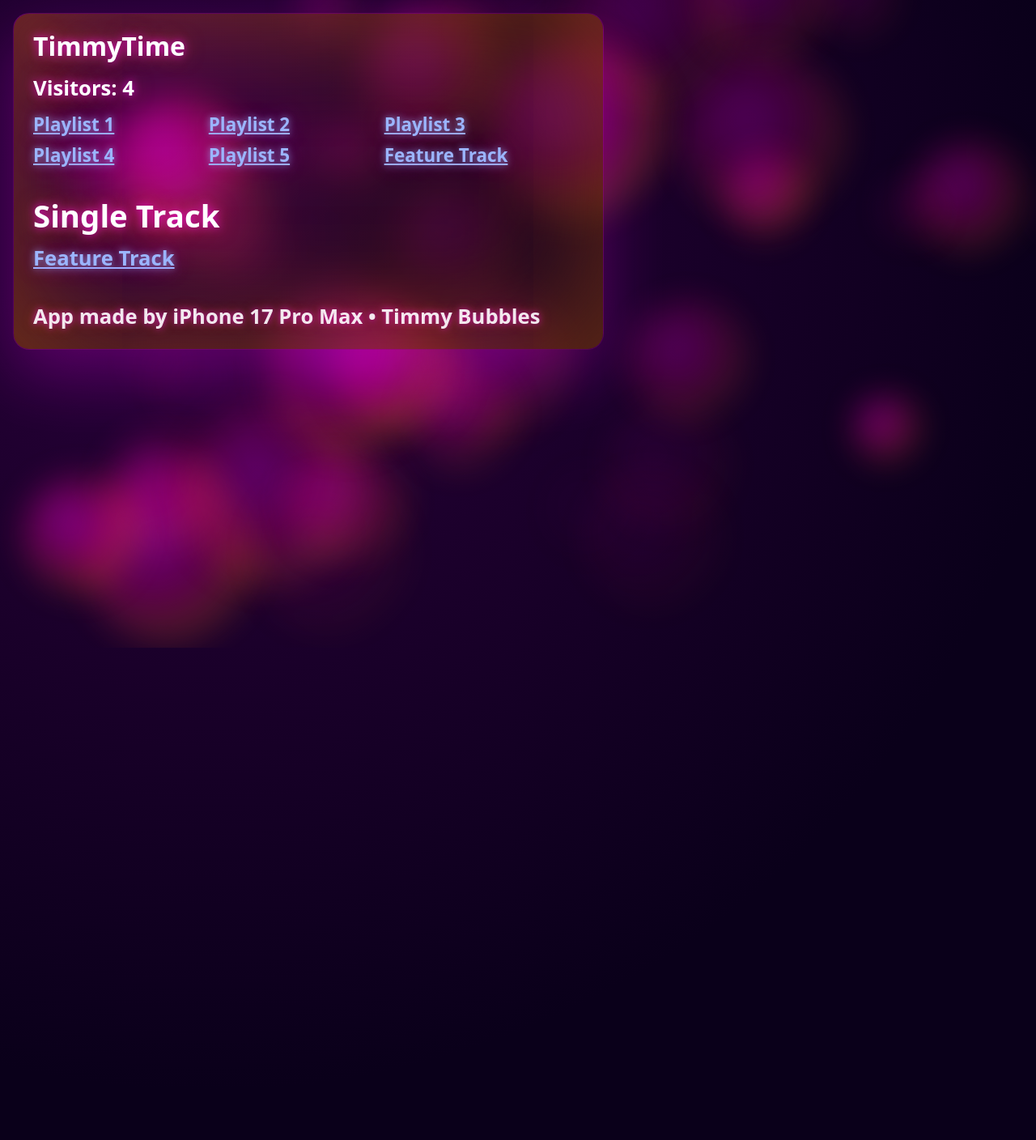
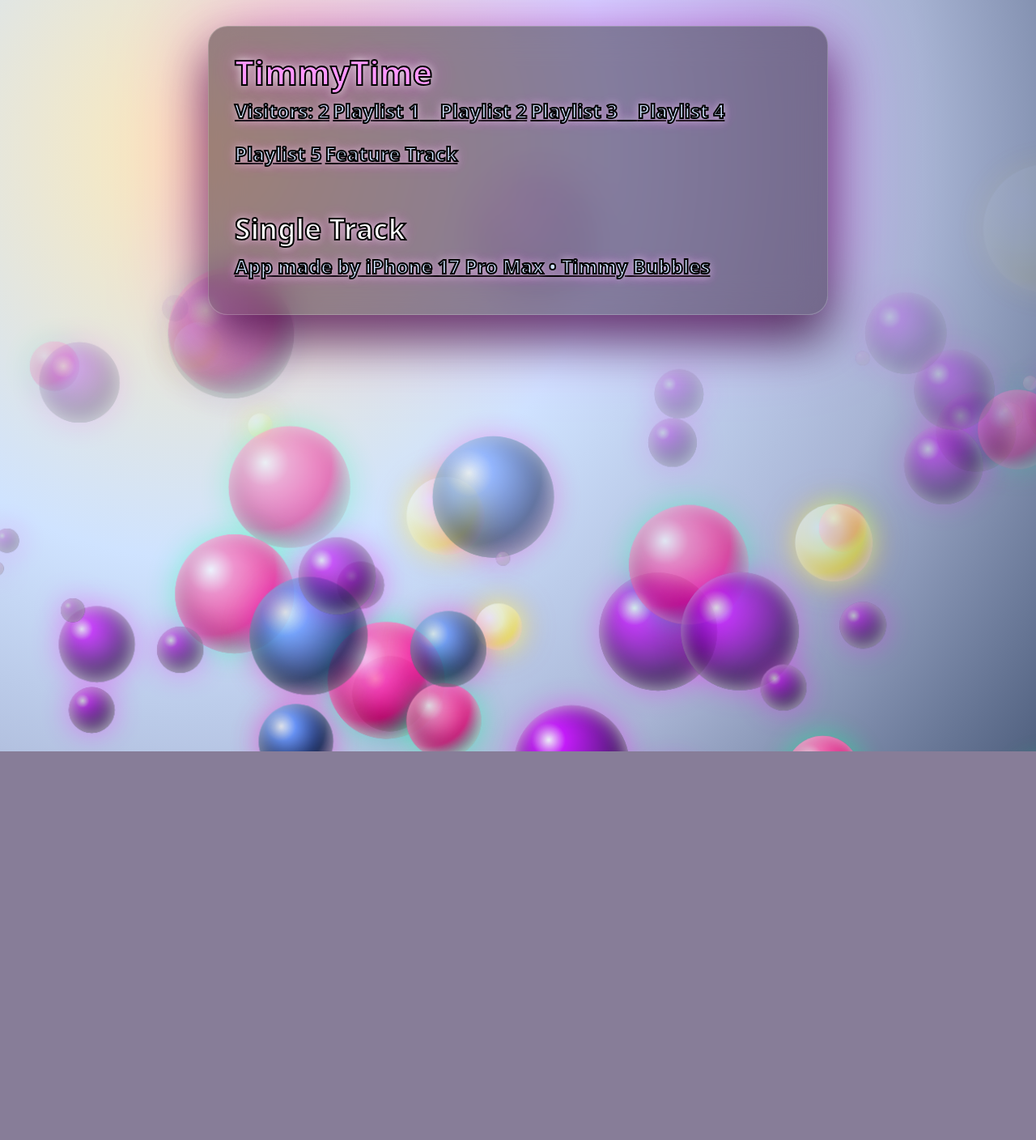
Before and after one commit to timmyjonesusn-netizen/Timmy-wsgi, a Flask app: template templates/index.html in a window 1280 px wide. Shown: the whole page at 81% size. After the commit the page ends 928 px from the top, so only its background shows below. Run offline with Flask 3, Linux system fonts and the light colour scheme; the template is opened without the code that fills it, so the values that code supplies are empty.

Commit message:
Update index.html

```diff
--- a/templates/index.html
+++ b/templates/index.html
@@ -2,269 +2,300 @@
 <html lang="en">
 <head>
 <meta charset="UTF-8" />
-<meta name="viewport" content="width=device-width, initial-scale=1.0" />
+<meta name="viewport" content="width=device-width,initial-scale=1.0" />
 <title>TimmyTime</title>
+
 <style>
-  * {
-    box-sizing: border-box;
+/* =============== PAGE BACKGROUND =============== */
+body {
   margin: 0;
-    padding: 0;
-  }
-
-  body {
   min-height: 100vh;
+  background: radial-gradient(circle at 20% 20%, #ffeab5 0%, #cfe3ff 40%, #a8b4d4 70%, #516180 100%);
   font-family: system-ui, -apple-system, BlinkMacSystemFont, "Inter", sans-serif;
-    background: radial-gradient(circle at 20% 20%, #2b003b 0%, #0a001a 70%);
+  display: flex;
+  justify-content: center;
+  align-items: flex-start;
+  padding: 2rem 1rem 6rem;
   color: #fff;
-    overflow-x: hidden;
-    overflow-y: auto;
   position: relative;
-  }
-
-  /* BUBBLE LAYER SITS BEHIND CONTENT */
-  #bubble-layer {
-    position: fixed;
-    inset: 0;
-    z-index: 0;
-    pointer-events: none;
   overflow: hidden;
 }
 
-  /* one neon bubble */
+/* layer for bubbles sits BEHIND card */
+#bubble-layer {
+  position: absolute;
+  inset: 0;
+  overflow: hidden;
+  pointer-events: none;
+  z-index: 1;
+}
+
+/* =============== CARD / PANEL =============== */
+.card-wrapper {
+  position: relative;
+  z-index: 10;
+  max-width: 700px;
+  width: 100%;
+  border-radius: 24px;
+  padding: 2rem;
+  background: rgba(40, 0, 40, 0.45); /* slightly darker for contrast */
+  backdrop-filter: blur(20px);
+  box-shadow:
+    0 0 120px rgba(255,0,255,0.4),   /* back-glow for "stage light" */
+    0 30px 60px rgba(0,0,0,0.7);
+  border: 1px solid rgba(255,255,255,0.2);
+  color: #fff;
+}
+
+/* =============== TEXT STYLE =============== */
+.card-wrapper h1,
+.card-wrapper h2,
+.card-wrapper p,
+.card-wrapper a {
+  font-weight: 700;
+  line-height: 1.2;
+  color: #fff;
+  text-shadow:
+    0 0 10px rgba(255,255,255,0.8),
+    0 0 20px rgba(255,0,255,0.4);
+  -webkit-text-stroke: 2px #000; /* black edge = readable over chaos */
+  margin: 0 0 0.75rem;
+}
+
+.card-wrapper h1 {
+  font-size: 2.6rem;
+  margin-top: 0;
+  margin-bottom: 0.5rem;
+  animation: titlePulse 4s infinite;
+}
+
+/* header slow neon breathe */
+@keyframes titlePulse {
+  0%   { color: #ffb2ff; text-shadow: 0 0 10px #fff, 0 0 30px rgba(255,0,255,0.5); }
+  50%  { color: #ff7bff; text-shadow: 0 0 12px #fff, 0 0 40px rgba(255,0,255,0.7); }
+  100% { color: #ffb2ff; text-shadow: 0 0 10px #fff, 0 0 30px rgba(255,0,255,0.5); }
+}
+
+.card-wrapper h2 {
+  font-size: 2.2rem;
+  margin-top: 2rem;
+}
+
+.card-wrapper p,
+.card-wrapper a {
+  font-size: 1.5rem;
+  color: #cfe3ff;
+  text-decoration: underline;
+  display: inline-block;
+}
+
+/* =============== BUBBLE CORE STYLE =============== */
 .bubble {
   position: absolute;
-    width: var(--size);
-    height: var(--size);
-    left: var(--x);
-    top: var(--y);
   border-radius: 50%;
-    background: radial-gradient(circle at 40% 40%,
-      rgba(255,0,255,0.85) 0%,
-      rgba(255,0,140,0.6) 40%,
-      rgba(255,140,0,0.5) 70%,
-      rgba(0,0,0,0) 75%
-    );
-    filter: blur(20px);
-    animation: floatUp var(--duration) linear infinite;
+  opacity: 0.9;
+  animation: floatUp linear infinite;
+  will-change: transform, opacity;
 }
 
+/* glossy and depth added per bubble type (instead of 1-style-for-all) */
+
+/* 1) DEEP PURPLE + WHITE REFLECTION */
+.bubble.purple {
+  background: radial-gradient(
+    circle at 30% 30%,
+    rgba(255,255,255,0.95) 0%,   /* bright hit */
+    rgba(200,0,255,1) 15%,       /* magenta shine */
+    rgba(80,0,120,1) 60%,        /* deep purple body */
+    rgba(30,0,60,1) 100%         /* dark rim */
+  );
+  box-shadow:
+    inset 0 0 22px rgba(255,255,255,0.8),
+    inset 0 -18px 40px rgba(0,0,0,0.5),
+    0 0 35px rgba(255,0,255,0.5);
+}
+
+/* 2) DARK BLUE WITH PINK RIM */
+.bubble.blue {
+  background: radial-gradient(
+    circle at 30% 30%,
+    rgba(255,255,255,0.9) 0%,
+    rgba(90,140,255,1) 20%,      /* light electric blue core */
+    rgba(0,20,90,1) 60%,         /* navy body */
+    rgba(255,0,200,0.5) 100%     /* pink rim */
+  );
+  box-shadow:
+    inset 0 0 22px rgba(255,255,255,0.6),
+    inset 0 -18px 40px rgba(0,0,0,0.6),
+    0 0 35px rgba(255,0,200,0.6);
+}
+
+/* 3) HOT PINK WITH NEON GREEN FRINGE */
+.bubble.pinkGreen {
+  background: radial-gradient(
+    circle at 30% 30%,
+    rgba(255,255,255,1) 0%,
+    rgba(255,105,180,1) 20%,     /* Barbie pink */
+    rgba(255,0,128,1) 55%,       /* hot magenta */
+    rgba(0,255,150,0.5) 80%,     /* radioactive mint edge */
+    rgba(40,0,40,1) 100%         /* deep shadow edge */
+  );
+  box-shadow:
+    inset 0 0 22px rgba(255,255,255,0.8),
+    inset 0 -18px 40px rgba(0,0,0,0.45),
+    0 0 35px rgba(0,255,150,0.6);
+}
+
+/* 4) TINY YELLOW SPARK (EYE MAGNET) */
+.bubble.spark {
+  background: radial-gradient(
+    circle at 30% 30%,
+    rgba(255,255,255,1) 0%,        /* white pop */
+    rgba(255,255,170,1) 30%,       /* pale lemon */
+    rgba(255,220,0,1) 60%,         /* bright yellow */
+    rgba(255,140,0,0.7) 80%,       /* orange rim */
+    rgba(60,20,0,0.9) 100%         /* warm shadow */
+  );
+  box-shadow:
+    inset 0 0 20px rgba(255,255,255,0.9),
+    0 0 25px rgba(255,255,120,0.9),
+    0 0 40px rgba(255,170,0,0.7);
+  opacity: 1;
+}
+
+/* =============== BUBBLE SIZES =============== */
+.bubble.large { width:140px; height:140px; border-radius:50%; }
+.bubble.med   { width:90px;  height:90px;  border-radius:50%; }
+.bubble.sm    { width:55px;  height:55px;  border-radius:50%; }
+.bubble.tiny  { width:28px;  height:28px;  border-radius:50%; }
+.bubble.mini  { width:16px;  height:16px;  border-radius:50%; }
+
+/* =============== ANIMATION =============== */
+/* faster rise than default (1.25x ish) + gentle sway */
 @keyframes floatUp {
   0% {
-      transform: translateY(0) scale(1);
-      opacity: 1;
+    transform: translateY(0) translateX(0) scale(1);
+    opacity: 0;
+  }
+  10% {
+    opacity: 0.9;
+  }
+  50% {
+    transform: translateY(-50vh) translateX(-20px) scale(1.07);
   }
   100% {
-      transform: translateY(-200px) scale(1.1);
+    transform: translateY(-100vh) translateX(20px) scale(1.15);
     opacity: 0;
   }
 }
+</style>
+</head>
 
-  /* CONTENT CARD */
-  .content {
-    position: relative;
-    z-index: 2; /* above bubbles */
-    padding: 16px;
-    max-width: 100%;
-    color: #fff;
-    line-height: 1.25;
-    font-weight: 600;
+<body>
+
+<!-- bubble layer behind everything -->
+<div id="bubble-layer"></div>
+
+<!-- main content card -->
+<div class="card-wrapper">
+  <h1>TimmyTime</h1>
+  <p>Visitors: 2</p>
+
+  <p>
+    <a href="#">Playlist 1</a> &nbsp;&nbsp;
+    <a href="#">Playlist 2</a>
+  </p>
+  <p>
+    <a href="#">Playlist 3</a> &nbsp;&nbsp;
+    <a href="#">Playlist 4</a>
+  </p>
+  <p>
+    <a href="#">Playlist 5</a>
+  </p>
+  <p>
+    <a href="#">Feature Track</a>
+  </p>
+
+  <h2>Single Track</h2>
+  <p>App made by iPhone 17 Pro Max • Timmy Bubbles</p>
+</div>
+
+<script>
+/*
+This script creates bubbles that each have ONE strong color identity.
+It randomizes:
+- which color class
+- which size class
+- where it starts on X
+- how fast it rises
+- when it "enters" (negative delay so they're already in motion)
+*/
+
+const bubbleLayer = document.getElementById("bubble-layer");
+
+// These match the CSS classes above
+const colorClasses = ["purple", "blue", "pinkGreen", "spark"];
+const sizeClasses  = ["large", "med", "sm", "tiny", "mini"];
+
+// Weighting for how often we spawn each color.
+// purple = hero, blue = cool depth,
+// pinkGreen = neon accent, spark = eye hook.
+function pickColor() {
+  const r = Math.random();
+  if (r < 0.40) return "purple";     // 40%
+  if (r < 0.60) return "blue";       // 20%
+  if (r < 0.85) return "pinkGreen";  // 25%
+  return "spark";                    // 15%
 }
 
-  .glass-wrap {
-    width: calc(100% - 32px);
-    max-width: 730px;
-    background: radial-gradient(circle at 20% 20%, rgba(255,0,255,0.15) 0%, rgba(255,128,0,0.07) 60%, rgba(0,0,0,0) 100%),
-                rgba(0,0,0,0.28);
-    -webkit-backdrop-filter: blur(12px);
-    backdrop-filter: blur(12px);
-    border-radius: 20px;
-    padding: 20px 24px 24px;
-    box-shadow:
-      0 30px 80px rgba(255,0,255,0.25),
-      0 0 160px rgba(255,128,0,0.4) inset;
-    border: 1px solid rgba(255,0,255,0.25);
+function pickSize() {
+  const r = Math.random();
+  if (r < 0.20) return "large";
+  if (r < 0.45) return "med";
+  if (r < 0.70) return "sm";
+  if (r < 0.90) return "tiny";
+  return "mini";
 }
 
-  .top-bar {
-    display: flex;
-    flex-wrap: wrap;
-    gap: 24px;
+function spawnBubble() {
+  const b = document.createElement("div");
+  b.classList.add("bubble");
+
+  // assign look
+  b.classList.add(pickColor());
+  b.classList.add(pickSize());
+
+  // random horizontal start position
+  b.style.left = (Math.random() * 100) + "vw";
+
+  // start slightly below view so they float through
+  b.style.bottom = "-160px";
+
+  // random animation duration ~6.5s to ~9.5s (fast-ish)
+  const duration = 8 + (Math.random()*3 - 1.5);
+  b.style.animationDuration = duration.toFixed(2) + "s";
+
+  // negative delay so they’re out of sync and already mid-float
+  const delay = -1 * Math.random() * duration;
+  b.style.animationDelay = delay.toFixed(2) + "s";
+
+  bubbleLayer.appendChild(b);
+
+  // cleanup after it's done so we don't leak DOM forever
+  setTimeout(() => {
+    bubbleLayer.removeChild(b);
+  }, (duration + Math.abs(delay)) * 1000);
 }
 
-  .left-col {
-    display: flex;
-    flex-direction: column;
-    gap: 16px;
+// Spawn a bunch up front for instant fullness
+for (let i = 0; i < 40; i++) {
+  spawnBubble();
 }
 
-  .app-name {
-    font-size: 2rem;
-    font-weight: 800;
-    color: #fff;
-    text-shadow:
-      0 0 12px rgba(255,0,255,0.8),
-      0 0 24px rgba(255,128,0,0.5);
-  }
-
-  .visitors {
-    font-size: 1.6rem;
-    font-weight: 700;
-    color: #fff;
-    text-shadow:
-      0 0 12px rgba(255,0,255,0.8),
-      0 0 24px rgba(255,128,0,0.5);
-  }
-
-  /* playlists layout: 2 rows x 3 columns feel */
-  .playlist-grid {
-    display: grid;
-    grid-template-columns: repeat(3,minmax(min-content,1fr));
-    grid-row-gap: 12px;
-    grid-column-gap: 24px;
-    max-width: 100%;
-    font-size: 1.4rem;
-    font-weight: 700;
-    line-height: 1.15;
-  }
-
-  .playlist-grid a {
-    color: #9bb5ff;
-    text-decoration: underline;
-    text-shadow:
-      0 0 10px rgba(155,181,255,0.8),
-      0 0 30px rgba(255,0,255,0.4);
-  }
-
-  /* track section */
-  .tracks {
-    margin-top: 24px;
-    display: flex;
-    flex-direction: column;
-    gap: 16px;
-    color: #fff;
-  }
-
-  .track-title {
-    font-size: 2.4rem;
-    font-weight: 800;
-    line-height: 1.1;
-    text-shadow:
-      0 0 12px rgba(255,0,255,0.8),
-      0 0 24px rgba(255,128,0,0.5);
-  }
-
-  .feature-link {
-    font-size: 1.6rem;
-    font-weight: 700;
-    text-decoration: underline;
-    color: #9bb5ff;
-    text-shadow:
-      0 0 10px rgba(155,181,255,0.8),
-      0 0 30px rgba(255,0,255,0.4);
-  }
-
-  .tagline {
-    margin-top: 24px;
-    font-size: 1.6rem;
-    font-weight: 700;
-    color: rgba(255,255,255,0.9);
-    text-shadow:
-      0 0 8px rgba(255,0,255,0.6),
-      0 0 16px rgba(255,128,0,0.4);
-  }
-
-  .spacer {
-    height: 120vh;
-  }
-
-  a {
-    -webkit-tap-highlight-color: rgba(255,255,255,0.2);
-  }
-</style>
-</head>
-<body>
-
-<!-- BUBBLE BACKGROUND -->
-<div id="bubble-layer"></div>
-
-<!-- FOREGROUND CARD -->
-<div class="content">
-  <div class="glass-wrap">
-    <div class="top-bar">
-      <div class="left-col">
-        <div class="app-name">TimmyTime</div>
-
-        <div class="visitors">Visitors: <span id="visitorCount">4</span></div>
-
-        <div class="playlist-grid">
-          <a href="https://suno.com/playlist/2ec04889-1c23-4e2d-9c27-8a2b6475da4b" target="_blank" rel="noopener noreferrer">
-            Playlist 1
-          </a>
-          <a href="https://suno.com/playlist/e95ddd12-7e37-43e2-b3e0-fe342085a19f" target="_blank" rel="noopener noreferrer">
-            Playlist 2
-          </a>
-          <a href="https://suno.com/playlist/01b65a04-d231-4574-bbb6-713997ca5b44" target="_blank" rel="noopener noreferrer">
-            Playlist 3
-          </a>
-          <a href="https://suno.com/playlist/457d7e00-938e-4bf0-bd59-f070729200df" target="_blank" rel="noopener noreferrer">
-            Playlist 4
-          </a>
-          <a href="https://suno.com/playlist/08492edd-e0ba-4aea-a3f8-bb92220b28f2" target="_blank" rel="noopener noreferrer">
-            Playlist 5
-          </a>
-          <a href="https://suno.com/song/c0943681-4a5f-48f0-9e18-5c8bf5b24e8d" target="_blank" rel="noopener noreferrer">
-            Feature Track
-          </a>
-        </div>
-
-        <div class="tracks">
-          <div class="track-title">Single Track</div>
-          <a class="feature-link"
-             href="https://suno.com/song/c0943681-4a5f-48f0-9e18-5c8bf5b24e8d"
-             target="_blank"
-             rel="noopener noreferrer">
-            Feature Track
-          </a>
-        </div>
-
-        <div class="tagline">
-          App made by iPhone 17 Pro Max • Timmy Bubbles
-        </div>
-      </div>
-    </div>
-  </div>
-</div>
-
-<div class="spacer"></div>
-
-<script>
-(function makeBubbles() {
-  const layer = document.getElementById('bubble-layer');
-  const BUBBLE_COUNT = 40; // density
-
-  function randPct() {
-    return (Math.random() * 100) + '%';
-  }
-
-  function rand(min, max) {
-    return min + Math.random() * (max - min);
-  }
-
-  for (let i = 0; i < BUBBLE_COUNT; i++) {
-    const b = document.createElement('div');
-    b.className = 'bubble';
-
-    const size = rand(70, 220);      // medium-ish bubbles
-    const duration = rand(6, 14);    // float speed
-
-    b.style.setProperty('--size', size + 'px');
-    b.style.setProperty('--x', randPct());
-    b.style.setProperty('--y', randPct());
-    b.style.setProperty('--duration', duration + 's');
-
-    layer.appendChild(b);
-  }
-})();
+// Keep spawning over time so it's alive
+setInterval(() => {
+  spawnBubble();
+}, 400); // more frequent = more motion energy
 </script>
 
 </body>
```
Lines whose indentation alone changed are shown as unchanged.
